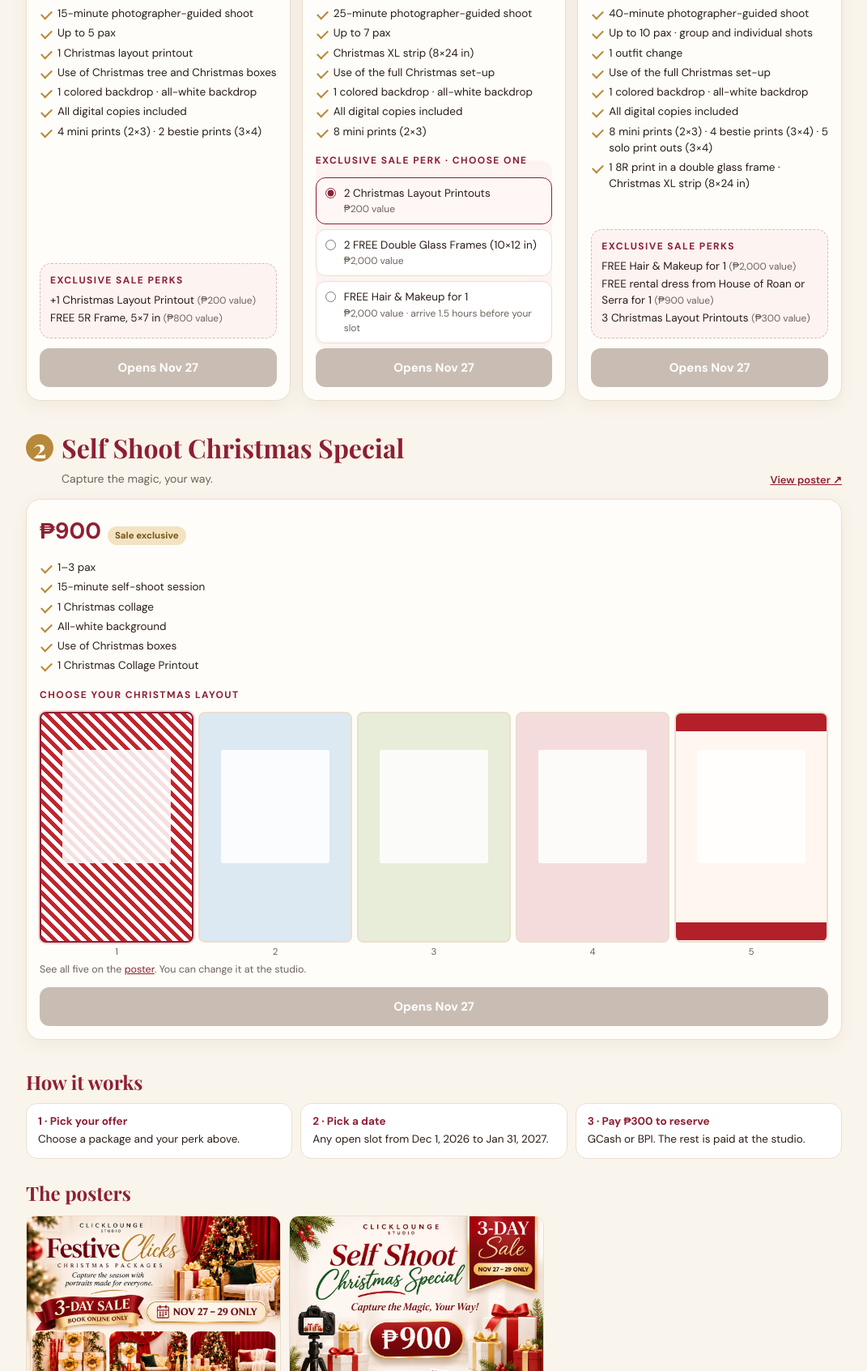
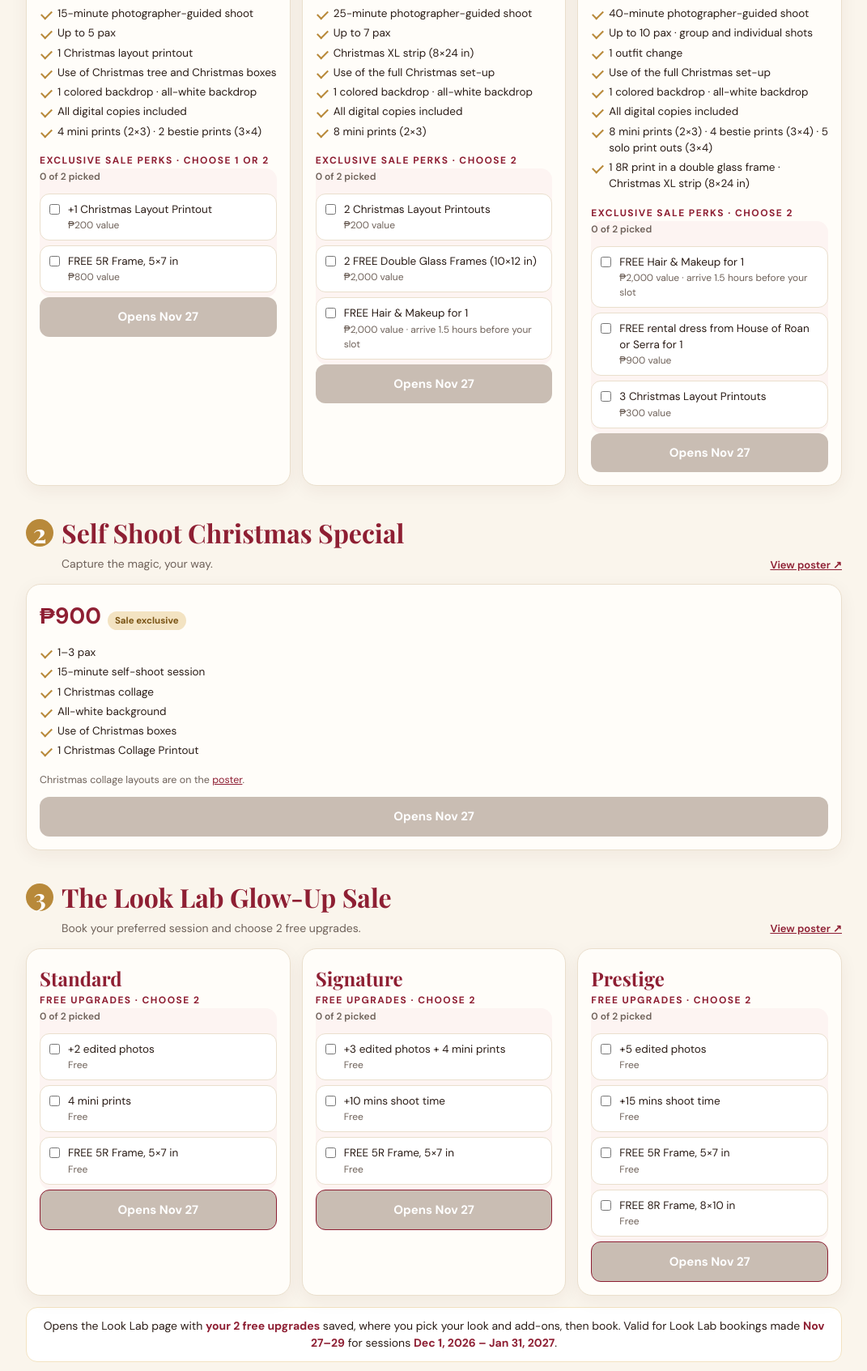
Before and after one commit to hellotalentff-max/clicklounge, a plain HTML site: page sale.html in a window 1280 px wide. Shown: the part 680-2373 px from the top of the page at 81% size, without its empty margins (104-1175 px from the left). Drawn offline with nearby package versions, Linux system fonts and the light colour scheme; a web font is replaced by a local one.

Commit message:
Sale page: tick-box perks (choose 1-2 / 2), no Self Shoot layout picker, Look Lab Glow-Up shown with choose-2 upgrades incl. 5R/8R frames
Co-Authored-By: Claude Opus 5.5 <noreply@anthropic.com>

```diff
--- a/sale.html
+++ b/sale.html
@@ -4,9 +4,9 @@
 <meta charset="UTF-8">
 <meta name="viewport" content="width=device-width, initial-scale=1.0">
 <title>3-Day Christmas Sale — ClickLounge Studio</title>
-<meta name="description" content="ClickLounge Studio 3-Day Sale, Nov 27–29 only: Festive Clicks Christmas packages and the ₱900 Self Shoot Christmas Special. Book online.">
+<meta name="description" content="ClickLounge Studio 3-Day Sale, Nov 27–29 only: Festive Clicks Christmas packages, the ₱900 Self Shoot Christmas Special and the Look Lab Glow-Up Sale. Book online.">
 <meta property="og:title" content="3-Day Christmas Sale · Nov 27–29 only">
-<meta property="og:description" content="Pick your perk: Festive Clicks or the Self Shoot Christmas Special. Book online only.">
+<meta property="og:description" content="Pick your perks: Festive Clicks, the Self Shoot Christmas Special or the Look Lab Glow-Up. Book online only.">
 <meta property="og:image" content="https://clickloungestudio.com/sale-2026/festive-clicks.webp">
 <link rel="canonical" href="https://clickloungestudio.com/sale">
 <script>
@@ -82,19 +82,11 @@ fieldset.choose legend{padding:0;margin:0 0 6px;font-size:12px;letter-spacing:.1
 .btn-ghost:hover{background:#fff7f5;}
 .note{font-size:12.5px;color:var(--muted);margin:8px 0 0;text-align:center;}
 
-/* self shoot */
-.layouts{display:grid;grid-template-columns:repeat(5,minmax(0,1fr));gap:6px;margin:6px 0 4px;}
-.layouts label{display:block;cursor:pointer;text-align:center;font-size:11.5px;color:var(--muted);}
-.layouts input{position:absolute;opacity:0;width:1px;height:1px;}
-.layouts .sw{display:block;aspect-ratio:2/3;border-radius:8px;border:2px solid var(--line);margin-bottom:3px;position:relative;overflow:hidden;}
-.layouts input:checked + .sw{border-color:var(--wine);box-shadow:0 0 0 2px #f1d5d5;}
-.layouts input:focus-visible + .sw{outline:3px solid var(--green);outline-offset:2px;}
-.sw::after{content:"";position:absolute;inset:16% 14% 34% 14%;background:rgba(255,255,255,.85);border-radius:3px;}
-.sw.l1{background:repeating-linear-gradient(45deg,#c0262f 0 5px,#fff 5px 10px);}
-.sw.l2{background:#dce9f2;}
-.sw.l3{background:#e7edd8;}
-.sw.l4{background:#f5dcdc;}
-.sw.l5{background:linear-gradient(#b3202a,#b3202a) top/100% 8% no-repeat,linear-gradient(#b3202a,#b3202a) bottom/100% 8% no-repeat,#fff6f0;}
+.opt:has(input:disabled){opacity:.55;cursor:not-allowed;}
+.count{display:block;margin-top:2px;font-weight:600;color:var(--muted);letter-spacing:0;text-transform:none;}
+.need{display:none;color:#b3261e;font-size:12.5px;font-weight:600;margin:4px 0 0;}
+.choose.err .need{display:block;}
+.choose.err .opt{border-color:#e3a5a0;}
 
 /* look lab tiers */
 .tier .perk{margin-top:0;}
@@ -129,6 +121,7 @@ footer{text-align:center;color:var(--muted);font-size:12.5px;padding:28px 16px 4
     <nav class="jump" aria-label="Sale offers">
       <a href="#festive">1 · Festive Clicks</a>
       <a href="#selfshoot">2 · Self Shoot Christmas</a>
+      <a href="#looklab">3 · The Look Lab Glow-Up</a>
     </nav>
   </div>
 </header>
@@ -159,11 +152,12 @@ footer{text-align:center;color:var(--muted);font-size:12.5px;padding:28px 16px 4
           <li>All digital copies included</li>
           <li>4 mini prints (2×3) · 2 bestie prints (3×4)</li>
         </ul>
-        <div class="perk">
-          <h4>Exclusive sale perks</h4>
-          <p>+1 Christmas Layout Printout <span class="val">(₱200 value)</span></p>
-          <p>FREE 5R Frame, 5×7 in <span class="val">(₱800 value)</span></p>
-        </div>
+        <fieldset class="perk choose" data-min="1" data-max="2">
+          <legend>Exclusive sale perks · choose 1 or 2 <span class="count" aria-live="polite"></span></legend>
+          <label class="opt"><input type="checkbox" name="joys" value="+1 Christmas Layout Printout"><span>+1 Christmas Layout Printout<small>₱200 value</small></span></label>
+          <label class="opt"><input type="checkbox" name="joys" value="FREE 5R Frame (5x7)"><span>FREE 5R Frame, 5×7 in<small>₱800 value</small></span></label>
+          <p class="need">Please choose 1 or 2 perks.</p>
+        </fieldset>
         <a class="btn book" data-offer="littlejoys" href="#">Book Little Joys · ₱1,700</a>
       </article>
 
@@ -180,11 +174,12 @@ footer{text-align:center;color:var(--muted);font-size:12.5px;padding:28px 16px 4
           <li>All digital copies included</li>
           <li>8 mini prints (2×3)</li>
         </ul>
-        <fieldset class="perk choose">
-          <legend>Exclusive sale perk · choose one</legend>
-          <label class="opt"><input type="radio" name="bliss" value="2 Christmas Layout Printouts" checked><span>2 Christmas Layout Printouts<small>₱200 value</small></span></label>
-          <label class="opt"><input type="radio" name="bliss" value="2 FREE Double Glass Frames (10x12 in)"><span>2 FREE Double Glass Frames (10×12 in)<small>₱2,000 value</small></span></label>
-          <label class="opt"><input type="radio" name="bliss" value="FREE Hair &amp; Makeup for 1"><span>FREE Hair &amp; Makeup for 1<small>₱2,000 value · arrive 1.5 hours before your slot</small></span></label>
+        <fieldset class="perk choose" data-min="2" data-max="2">
+          <legend>Exclusive sale perks · choose 2 <span class="count" aria-live="polite"></span></legend>
+          <label class="opt"><input type="checkbox" name="bliss" value="2 Christmas Layout Printouts"><span>2 Christmas Layout Printouts<small>₱200 value</small></span></label>
+          <label class="opt"><input type="checkbox" name="bliss" value="2 FREE Double Glass Frames (10x12)"><span>2 FREE Double Glass Frames (10×12 in)<small>₱2,000 value</small></span></label>
+          <label class="opt"><input type="checkbox" name="bliss" value="FREE Hair &amp; Makeup for 1 (arrive 1.5 hours before the slot)"><span>FREE Hair &amp; Makeup for 1<small>₱2,000 value · arrive 1.5 hours before your slot</small></span></label>
+          <p class="need">Please choose 2 perks.</p>
         </fieldset>
         <a class="btn book" data-offer="holidaybliss" href="#">Book Holiday Bliss · ₱3,000</a>
       </article>
@@ -203,12 +198,13 @@ footer{text-align:center;color:var(--muted);font-size:12.5px;padding:28px 16px 4
           <li>8 mini prints (2×3) · 4 bestie prints (3×4) · 5 solo print outs (3×4)</li>
           <li>1 8R print in a double glass frame · Christmas XL strip (8×24 in)</li>
         </ul>
-        <div class="perk">
-          <h4>Exclusive sale perks</h4>
-          <p>FREE Hair &amp; Makeup for 1 <span class="val">(₱2,000 value)</span></p>
-          <p>FREE rental dress from House of Roan or Serra for 1 <span class="val">(₱900 value)</span></p>
-          <p>3 Christmas Layout Printouts <span class="val">(₱300 value)</span></p>
-        </div>
+        <fieldset class="perk choose" data-min="2" data-max="2">
+          <legend>Exclusive sale perks · choose 2 <span class="count" aria-live="polite"></span></legend>
+          <label class="opt"><input type="checkbox" name="grand" value="FREE Hair &amp; Makeup for 1 (arrive 1.5 hours before the slot)"><span>FREE Hair &amp; Makeup for 1<small>₱2,000 value · arrive 1.5 hours before your slot</small></span></label>
+          <label class="opt"><input type="checkbox" name="grand" value="FREE House of Roan or Serra rental dress for 1 (staff to reserve)"><span>FREE rental dress from House of Roan or Serra for 1<small>₱900 value</small></span></label>
+          <label class="opt"><input type="checkbox" name="grand" value="3 Christmas Layout Printouts"><span>3 Christmas Layout Printouts<small>₱300 value</small></span></label>
+          <p class="need">Please choose 2 perks.</p>
+        </fieldset>
         <a class="btn book" data-offer="grandholiday" href="#">Book Grand Holiday · ₱6,000</a>
       </article>
 
@@ -235,64 +231,74 @@ footer{text-align:center;color:var(--muted);font-size:12.5px;padding:28px 16px 4
           <li>Use of Christmas boxes</li>
           <li>1 Christmas Collage Printout</li>
         </ul>
-        <fieldset class="choose" style="margin-bottom:12px;">
-          <legend>Choose your Christmas layout</legend>
-          <div class="layouts">
-            <label><input type="radio" name="layout" value="Layout 1 (red candy stripe)" checked><span class="sw l1"></span>1</label>
-            <label><input type="radio" name="layout" value="Layout 2 (blue snow)"><span class="sw l2"></span>2</label>
-            <label><input type="radio" name="layout" value="Layout 3 (green and gold)"><span class="sw l3"></span>3</label>
-            <label><input type="radio" name="layout" value="Layout 4 (pink)"><span class="sw l4"></span>4</label>
-            <label><input type="radio" name="layout" value="Layout 5 (red border)"><span class="sw l5"></span>5</label>
-          </div>
-          <p class="note" style="text-align:left;margin:4px 0 0;">See all five on the <a href="sale-2026/self-shoot.webp" target="_blank" rel="noopener">poster</a>. You can change it at the studio.</p>
-        </fieldset>
+        <p class="note" style="text-align:left;margin:0 0 12px;">Christmas collage layouts are on the <a href="sale-2026/self-shoot.webp" target="_blank" rel="noopener">poster</a>.</p>
         <a class="btn book" data-offer="selfshoot" href="#">Book Self Shoot Christmas · ₱900</a>
       </article>
     </div>
   </section>
 
   <!-- 3 LOOK LAB -->
-  <!-- Look Lab Glow-Up: hidden until the owner says to show it. Remove "hidden" and restore the jump link and posters. -->
-  <section class="sec" id="looklab" aria-labelledby="h-ll" hidden>
+    <section class="sec" id="looklab" aria-labelledby="h-ll">
     <div class="sec-head">
       <div>
         <h2 id="h-ll" class="serif"><span class="num">3</span>The Look Lab Glow-Up Sale</h2>
-        <p class="sub">Book your preferred session and choose your free upgrade.</p>
+        <p class="sub">Book your preferred session and choose 2 free upgrades.</p>
       </div>
       <a class="poster-link" href="sale-2026/look-lab.webp" target="_blank" rel="noopener">View poster ↗</a>
     </div>
     <div class="grid">
       <article class="card tier">
         <h3 class="serif">Standard</h3>
-        <div class="perk"><h4>Choose 1</h4><p>+2 edited photos</p><p class="val">or</p><p>4 mini prints</p></div>
+        <fieldset class="perk choose" data-min="2" data-max="2">
+          <legend>Free upgrades · choose 2 <span class="count" aria-live="polite"></span></legend>
+          <label class="opt"><input type="checkbox" name="ll_standard" value="0"><span>+2 edited photos<small>Free</small></span></label>
+          <label class="opt"><input type="checkbox" name="ll_standard" value="1"><span>4 mini prints<small>Free</small></span></label>
+          <label class="opt"><input type="checkbox" name="ll_standard" value="2"><span>FREE 5R Frame, 5×7 in<small>Free</small></span></label>
+          <p class="need">Please choose 2 upgrades.</p>
+        </fieldset>
         <a class="btn book btn-ghost" data-offer="ll" data-tier="standard" href="#">Build a Standard session</a>
       </article>
       <article class="card tier">
         <h3 class="serif">Signature</h3>
-        <div class="perk"><h4>Choose 1</h4><p>+3 edited photos + 4 mini prints</p><p class="val">or</p><p>+10 mins shoot time</p></div>
+        <fieldset class="perk choose" data-min="2" data-max="2">
+          <legend>Free upgrades · choose 2 <span class="count" aria-live="polite"></span></legend>
+          <label class="opt"><input type="checkbox" name="ll_signature" value="0"><span>+3 edited photos + 4 mini prints<small>Free</small></span></label>
+          <label class="opt"><input type="checkbox" name="ll_signature" value="1"><span>+10 mins shoot time<small>Free</small></span></label>
+          <label class="opt"><input type="checkbox" name="ll_signature" value="2"><span>FREE 5R Frame, 5×7 in<small>Free</small></span></label>
+          <p class="need">Please choose 2 upgrades.</p>
+        </fieldset>
         <a class="btn book btn-ghost" data-offer="ll" data-tier="signature" href="#">Build a Signature session</a>
       </article>
       <article class="card tier">
         <h3 class="serif">Prestige</h3>
-        <div class="perk"><h4>Choose 1</h4><p>+5 edited photos</p><p class="val">or</p><p>+15 mins shoot time</p></div>
+        <fieldset class="perk choose" data-min="2" data-max="2">
+          <legend>Free upgrades · choose 2 <span class="count" aria-live="polite"></span></legend>
+          <label class="opt"><input type="checkbox" name="ll_prestige" value="0"><span>+5 edited photos<small>Free</small></span></label>
+          <label class="opt"><input type="checkbox" name="ll_prestige" value="1"><span>+15 mins shoot time<small>Free</small></span></label>
+          <label class="opt"><input type="checkbox" name="ll_prestige" value="2"><span>FREE 5R Frame, 5×7 in<small>Free</small></span></label>
+          <label class="opt"><input type="checkbox" name="ll_prestige" value="3"><span>FREE 8R Frame, 8×10 in<small>Free</small></span></label>
+          <p class="need">Please choose 2 upgrades.</p>
+        </fieldset>
         <a class="btn book btn-ghost" data-offer="ll" data-tier="prestige" href="#">Build a Prestige session</a>
       </article>
     </div>
-    <div class="window">Opens the Look Lab page where you pick your look, add-ons and <b>your free upgrade</b>, then book. Valid for Look Lab bookings made <b>Nov 27–29</b> for sessions <b>Dec 1, 2026 – Jan 31, 2027</b>.</div>
+    <div class="window">Opens the Look Lab page with <b>your 2 free upgrades</b> saved, where you pick your look and add-ons, then book. Valid for Look Lab bookings made <b>Nov 27–29</b> for sessions <b>Dec 1, 2026 – Jan 31, 2027</b>.</div>
   </section>
 
   <!-- HOW + POSTERS -->
   <section class="sec" aria-labelledby="h-how">
     <h2 id="h-how" class="serif" style="color:var(--wine);margin:0 0 6px;font-size:24px;">How it works</h2>
     <div class="how">
-      <div><b>1 · Pick your offer</b>Choose a package and your perk above.</div>
+      <div><b>1 · Pick your offer</b>Choose a package and tick your perks above.</div>
       <div><b>2 · Pick a date</b>Any open slot from Dec 1, 2026 to Jan 31, 2027.</div>
       <div><b>3 · Pay ₱300 to reserve</b>GCash or BPI. The rest is paid at the studio.</div>
     </div>
     <h2 class="serif" style="color:var(--wine);margin:24px 0 10px;font-size:24px;">The posters</h2>
     <div class="posters">
+      <a href="sale-2026/overview.webp" target="_blank" rel="noopener"><img src="sale-2026/overview.webp" alt="3-Day Sale overview poster" width="1024" height="1536" loading="lazy"></a>
       <a href="sale-2026/festive-clicks.webp" target="_blank" rel="noopener"><img src="sale-2026/festive-clicks.webp" alt="Festive Clicks Christmas packages poster" width="1024" height="1536" loading="lazy"></a>
       <a href="sale-2026/self-shoot.webp" target="_blank" rel="noopener"><img src="sale-2026/self-shoot.webp" alt="Self Shoot Christmas Special poster" width="1024" height="1536" loading="lazy"></a>
+      <a href="sale-2026/look-lab.webp" target="_blank" rel="noopener"><img src="sale-2026/look-lab.webp" alt="The Look Lab Glow-Up Sale poster" width="1024" height="1536" loading="lazy"></a>
     </div>
   </section>
 </main>
@@ -313,21 +319,38 @@ footer{text-align:center;color:var(--muted);font-size:12.5px;padding:28px 16px 4
 
   var OFFERS = {
     littlejoys: { pkg: 'Festive Clicks - Little Joys (3-Day Sale)', price: 1700, dur: 30,
-      desc: 'Up to 5 pax · 15-min photographer-guided shoot · 1 Christmas layout printout · Christmas tree and boxes · 1 colored backdrop + all-white backdrop · all digital copies · 4 mini prints (2x3) · 2 bestie prints (3x4) · SALE PERKS: +1 Christmas Layout Printout, FREE 5R Frame (5x7)' },
+      desc: 'Up to 5 pax · 15-min photographer-guided shoot · 1 Christmas layout printout · Christmas tree and boxes · 1 colored backdrop + all-white backdrop · all digital copies · 4 mini prints (2x3) · 2 bestie prints (3x4)', pick: 'joys' },
     holidaybliss: { pkg: 'Festive Clicks - Holiday Bliss (3-Day Sale)', price: 3000, dur: 45,
       desc: 'Up to 7 pax · 25-min photographer-guided shoot · Christmas XL strip (8x24) · full Christmas set-up · 1 colored backdrop + all-white backdrop · all digital copies · 8 mini prints (2x3)',
-      perk: function () { var v = (document.querySelector('input[name="bliss"]:checked') || {}).value || ''; return 'SALE PERK: ' + v + (/Makeup/.test(v) ? ' (arrive 1.5 hours before the slot)' : ''); } },
+      pick: 'bliss' },
     grandholiday: { pkg: 'Festive Clicks - Grand Holiday (3-Day Sale)', price: 6000, dur: 60,
-      desc: 'Up to 10 pax · 40-min photographer-guided shoot · group and individual shots · 1 outfit change · full Christmas set-up · 1 colored backdrop + all-white backdrop · all digital copies · 8 mini prints (2x3) · 4 bestie prints (3x4) · 5 solo print outs (3x4) · 1 8R print in double glass frame · Christmas XL strip (8x24) · SALE PERKS: FREE Hair & Makeup for 1 (arrive 1.5 hours before the slot), FREE House of Roan or Serra rental dress for 1 (staff to reserve), 3 Christmas Layout Printouts' },
+      desc: 'Up to 10 pax · 40-min photographer-guided shoot · group and individual shots · 1 outfit change · full Christmas set-up · 1 colored backdrop + all-white backdrop · all digital copies · 8 mini prints (2x3) · 4 bestie prints (3x4) · 5 solo print outs (3x4) · 1 8R print in double glass frame · Christmas XL strip (8x24)', pick: 'grand' },
     selfshoot: { pkg: 'Self Shoot Christmas Special (3-Day Sale)', price: 900, dur: 30,
-      desc: '1-3 pax · 15-min self-shoot · 1 Christmas collage · all-white background · Christmas boxes · 1 Christmas Collage Printout',
-      perk: function () { return 'Layout: ' + ((document.querySelector('input[name="layout"]:checked') || {}).value || 'Layout 1'); } }
+      desc: '1-3 pax · 15-min self-shoot · 1 Christmas collage · all-white background · Christmas boxes · 1 Christmas Collage Printout' }
   };
+
+  function picked(name) {
+    return Array.prototype.map.call(document.querySelectorAll('input[name="' + name + '"]:checked'), function (i) { return i.value; });
+  }
+  // Perk pickers: tick between data-min and data-max; the rest lock once the max is reached
+  function syncPick(fs) {
+    var max = +fs.getAttribute('data-max'), boxes = fs.querySelectorAll('input'), n = fs.querySelectorAll('input:checked').length;
+    if (boxes[0].type === 'checkbox') boxes.forEach(function (i) { i.disabled = !i.checked && n >= max; });
+    var c = fs.querySelector('.count'); if (c && max > 1) c.textContent = n + ' of ' + max + ' picked';
+    if (n >= +fs.getAttribute('data-min')) fs.classList.remove('err');
+  }
+  document.querySelectorAll('fieldset[data-max]').forEach(function (fs) { syncPick(fs); fs.addEventListener('change', function () { syncPick(fs); }); });
+  function ready(btn) {
+    var fs = btn.parentNode.querySelector('fieldset[data-min]');
+    if (!fs || fs.querySelectorAll('input:checked').length >= +fs.getAttribute('data-min')) return true;
+    fs.classList.add('err'); fs.scrollIntoView({ block: 'center' }); fs.querySelector('input:not(:disabled)').focus({ preventScroll: true });
+    return false;
+  }
 
   function urlFor(btn) {
     var key = btn.getAttribute('data-offer');
-    if (key === 'll') return LOOKLAB + '?' + TAG.slice(1) + '#sessions';
-    var o = OFFERS[key], desc = o.desc + (o.perk ? ' · ' + o.perk() : '');
+    if (key === 'll') { var tier = btn.getAttribute('data-tier'); return LOOKLAB + '?' + TAG.slice(1) + '&perk=' + picked('ll_' + tier).join(',') + '#' + tier; }
+    var o = OFFERS[key], desc = o.desc + (o.pick ? ' · SALE PERKS: ' + picked(o.pick).join(', ').replace(/&amp;/g, '&') : '');
     return BOOK + '?pkg=' + encodeURIComponent(o.pkg) + '&price=' + o.price + '&dur=' + o.dur + '&desc=' + encodeURIComponent(desc) + TAG;
   }
 
@@ -354,6 +377,7 @@ footer{text-align:center;color:var(--muted);font-size:12.5px;padding:28px 16px 4
     var b = e.target.closest && e.target.closest('.book');
     if (!b || state !== 'open') return;
     e.preventDefault();
+    if (!ready(b)) return;
     if (window.fbq) fbq('track', 'InitiateCheckout', { content_name: b.getAttribute('data-offer'), currency: 'PHP' });
     location.href = urlFor(b);
   });
```
Also changed, not shown: sale-2026/look-lab.webp (added), sale-2026/overview.webp (added).
